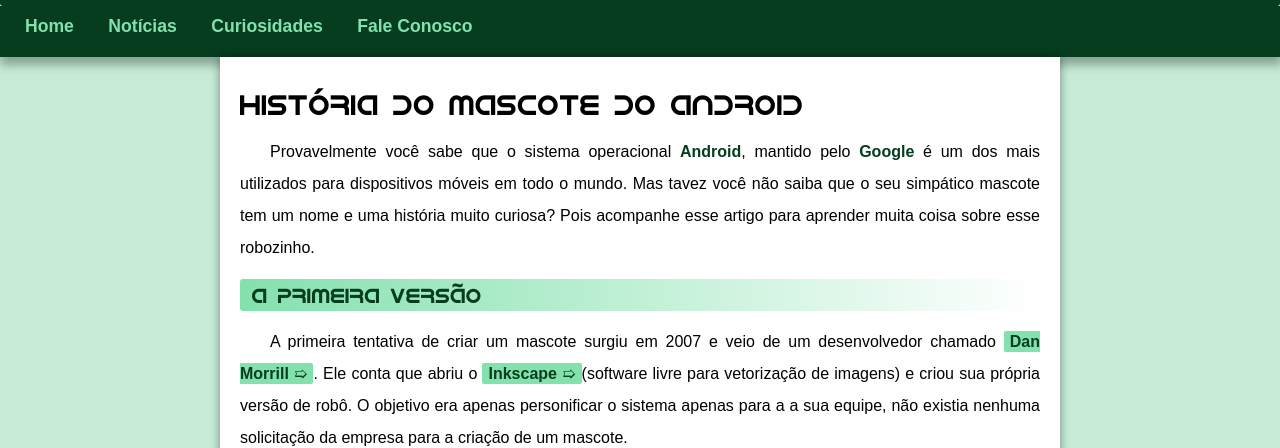
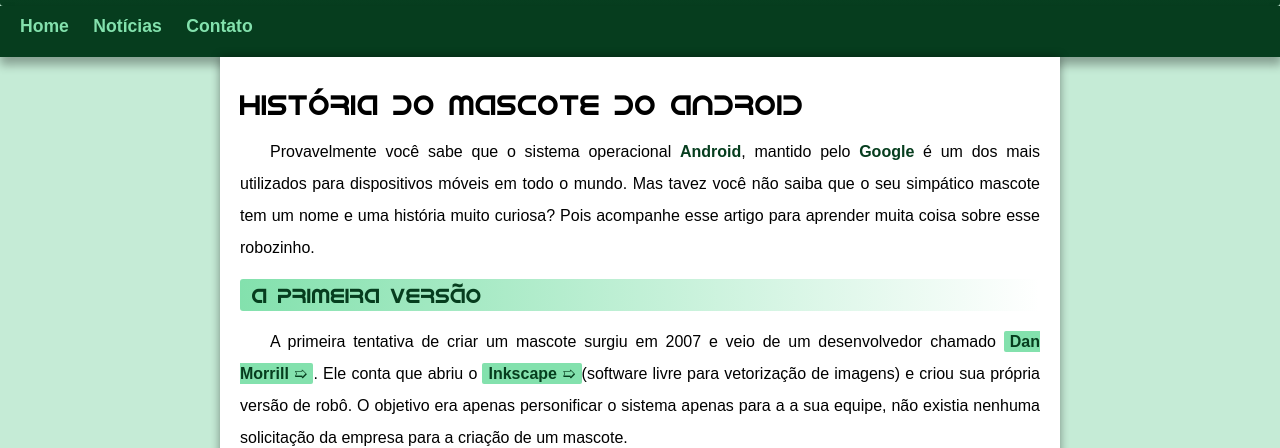
Before and after one commit to ISACREZENDE/projeto-android, a plain HTML site: page index.html in a window 1280 px wide. Shown: the part 184-632 px from the top of the page. Drawn offline with Linux system fonts and the light colour scheme; a web font is replaced by a local one.

Commit message:
atualização nova

```diff
--- a/css/siteGuanabara.css
+++ b/css/siteGuanabara.css
@@ -128,7 +128,7 @@
 nav> a{
     color:var(--cor1);
     font-weight: bold;
-    padding: 5px 15px;
+    padding: 5px 10px;
     text-decoration: none;
     border-radius: 5px;
     font-size: 1.1rem;
--- a/index.html
+++ b/index.html
@@ -17,8 +17,7 @@
     <nav>
         <a href="#">Home</a>
         <a href="#">Notícias</a>
-        <a href="#">Curiosidades</a>
-        <a href="#">Fale Conosco</a>
+        <a href="#">Contato</a>
     </nav>
     <main>
         <article>
```
